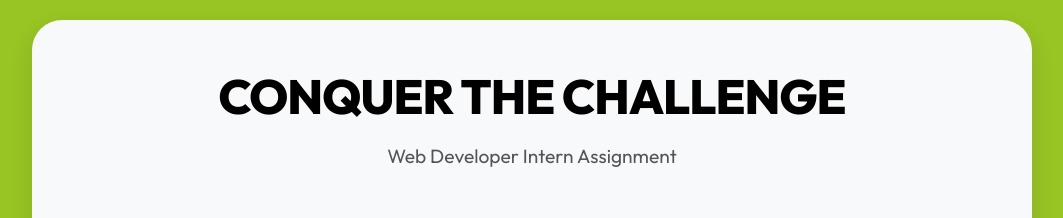
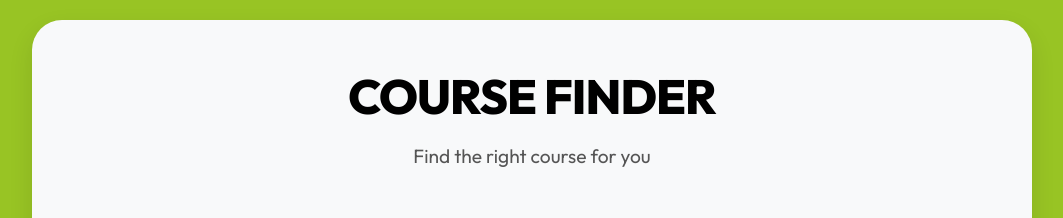
Before and after one commit to varuuuns/mm, a React (Vite) app: page / in a window 1280 px wide. Shown: the top 218 px of the page, without its empty margins (108-1171 px from the left). Built offline with nearby package versions, Linux system fonts and the light colour scheme; no server answers.

Commit message:
comp:hader

```diff
--- a/src/components/Header.jsx
+++ b/src/components/Header.jsx
@@ -1,9 +1,9 @@
 export default function Header() {
     return (
         <header className="header">
-            <h1 className="title">Conquer The Challenge</h1>
+            <h1 className="title">Course Finder</h1>
             <p className="subtitle">
-                Web Developer Intern Assignment
+                Find the right course for you
             </p>
         </header>
     )
```
